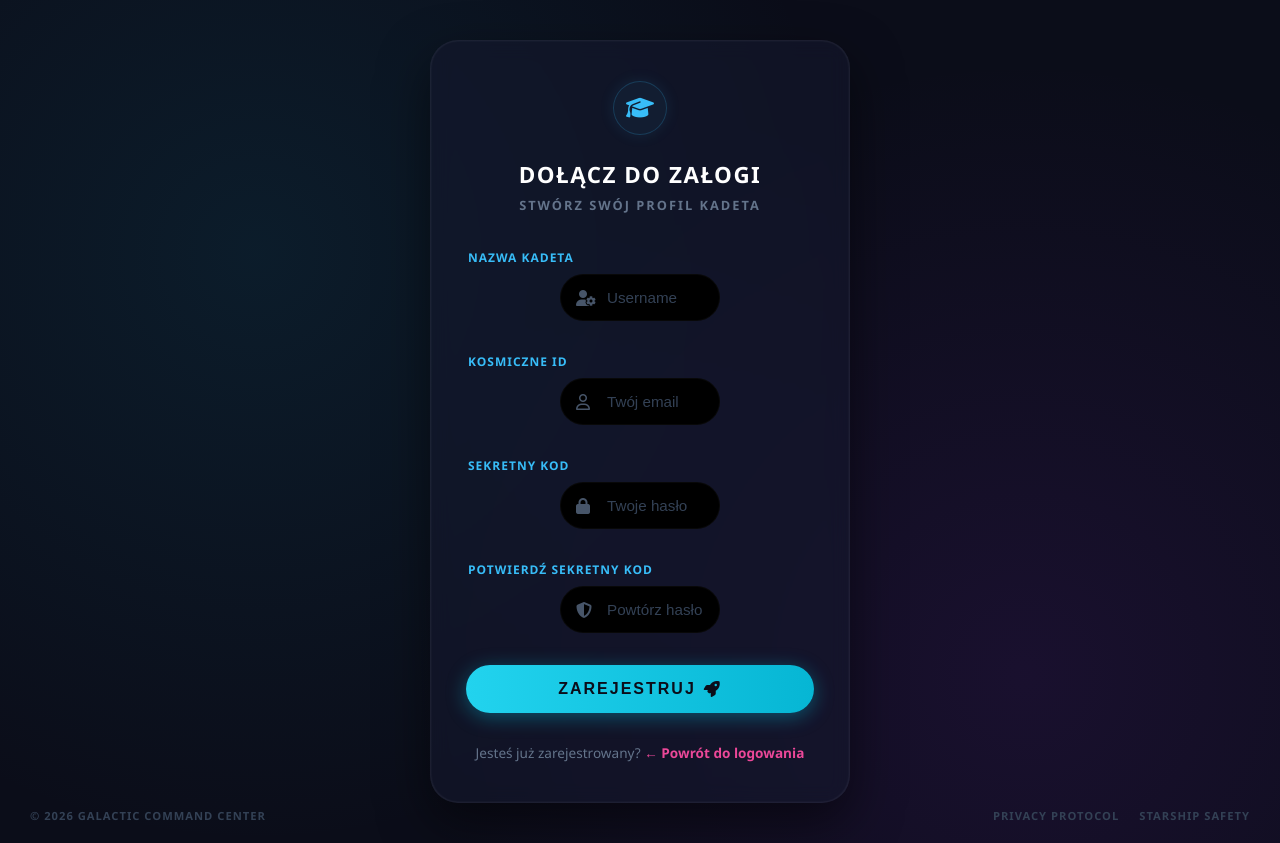
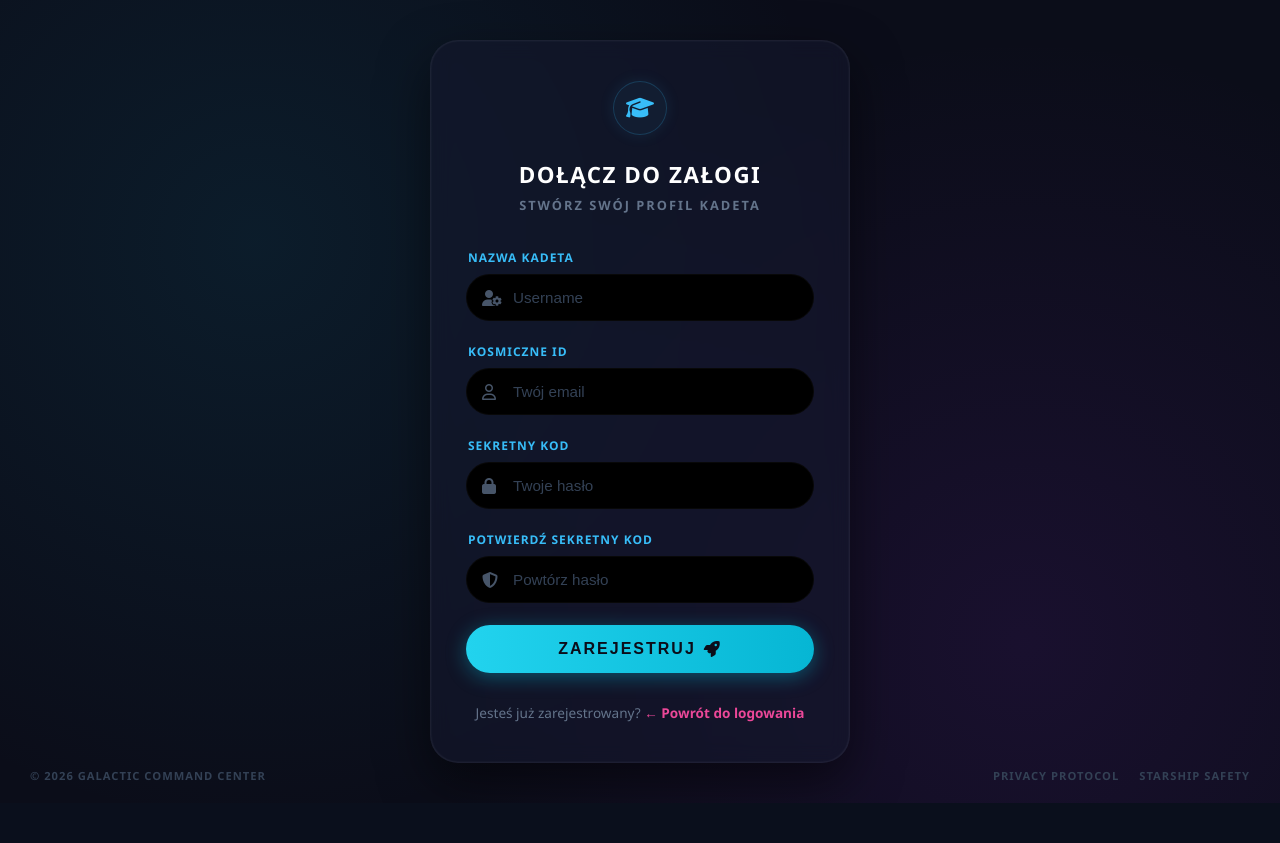
Before and after one commit to Abruzzi81/WdPAI, a PHP site: page /register in a window 1280 px wide. After the commit the page ends 803 px from the top, so only its background shows below. Run offline with PHP 8.4, Linux system fonts and the light colour scheme; a stand-in replaces the project's code that opens the database connection; some libraries are stand-ins or nearby versions.

Commit message:
input fields in loginn and register views extended

```diff
--- a/public/styles/main.css
+++ b/public/styles/main.css
@@ -2008,6 +2008,7 @@ main {
     font-size: 0.95rem;
     outline: none;
     transition: border-color 0.2s ease, box-shadow 0.2s ease;
+    box-sizing: border-box;
 }
 
 .input-field::placeholder {
@@ -2127,6 +2128,13 @@ main {
     color: #475569;
 }
 
+/* Reset ograniczenia z gry dla formularzy logowania/rejestracji */
+.login-input-wrapper {
+    width: 100%;
+    max-width: 100% !important; /* Nadpisuje 160px ustawione dla gry */
+    margin: 0;
+}
+
 /* #endregion */
 
 /* #region [8] STRONA: RESPONSYWNOŚĆ */
--- a/public/views/login.html
+++ b/public/views/login.html
@@ -27,7 +27,7 @@
 
             <div class="input-group">
                 <label class="input-label">Kosmiczne ID</label>
-                <div class="input-wrapper">
+                <div class="input-wrapper login-input-wrapper">
                     <i class="fa-regular fa-user"></i>
                     <input name="email" type="email" class="input-field" placeholder="Twój email" required autocomplete="off">
                 </div>
@@ -35,7 +35,7 @@
 
             <div class="input-group">
                 <label class="input-label">Sekretny Kod</label>
-                <div class="input-wrapper">
+                <div class="input-wrapper login-input-wrapper">
                     <i class="fa-solid fa-lock"></i>
                     <input name="password" type="password" class="input-field" placeholder="Twoje hasło" required>
                 </div>
--- a/public/views/register.html
+++ b/public/views/register.html
@@ -26,7 +26,7 @@
 
             <div class="input-group">
                 <label class="input-label">Nazwa Kadeta</label>
-                <div class="input-wrapper">
+                <div class="input-wrapper login-input-wrapper">
                     <i class="fa-solid fa-user-gear"></i>
                     <!-- Dodany atrybut value dla username aby dane sie nie kasowały -->
                     <input name="username" type="text" class="input-field" placeholder="Username"
@@ -37,7 +37,7 @@
 
             <div class="input-group">
                 <label class="input-label">Kosmiczne ID</label>
-                <div class="input-wrapper">
+                <div class="input-wrapper login-input-wrapper">
                     <i class="fa-regular fa-user"></i>
                     <!-- Dodany atrybut value dla username aby dane sie nie kasowały -->
                     <input name="email" type="email" class="input-field" placeholder="Twój email"
@@ -48,7 +48,7 @@
 
             <div class="input-group">
                 <label class="input-label">Sekretny Kod</label>
-                <div class="input-wrapper">
+                <div class="input-wrapper login-input-wrapper">
                     <i class="fa-solid fa-lock"></i>
                     <input name="password" type="password" class="input-field" placeholder="Twoje hasło" required>
                 </div>
@@ -56,7 +56,7 @@
 
             <div class="input-group">
                 <label class="input-label">Potwierdź sekretny kod</label>
-                <div class="input-wrapper">
+                <div class="input-wrapper login-input-wrapper">
                     <i class="fa-solid fa-shield-halved"></i>
                     <input name="password2" type="password" class="input-field" placeholder="Powtórz hasło" required>
                 </div>
```
